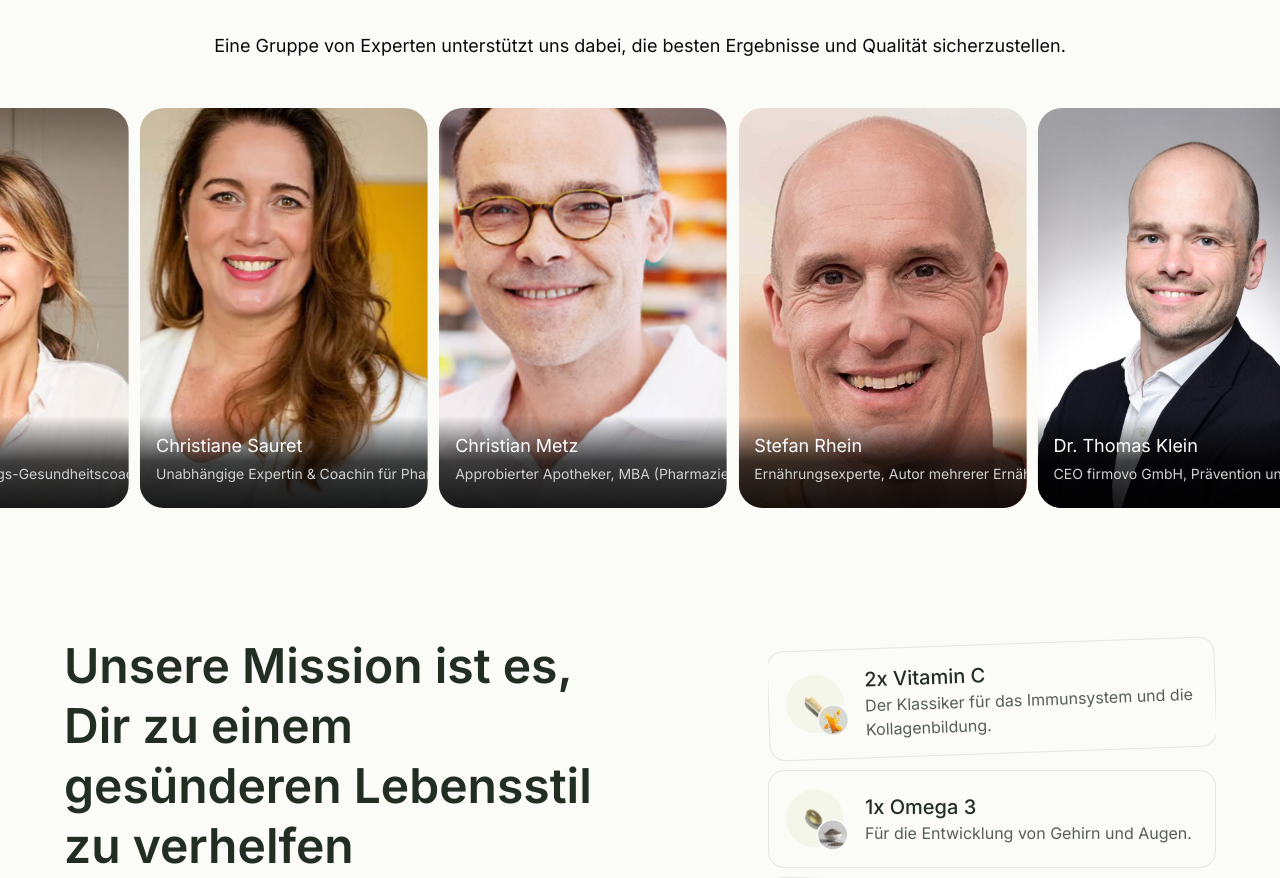
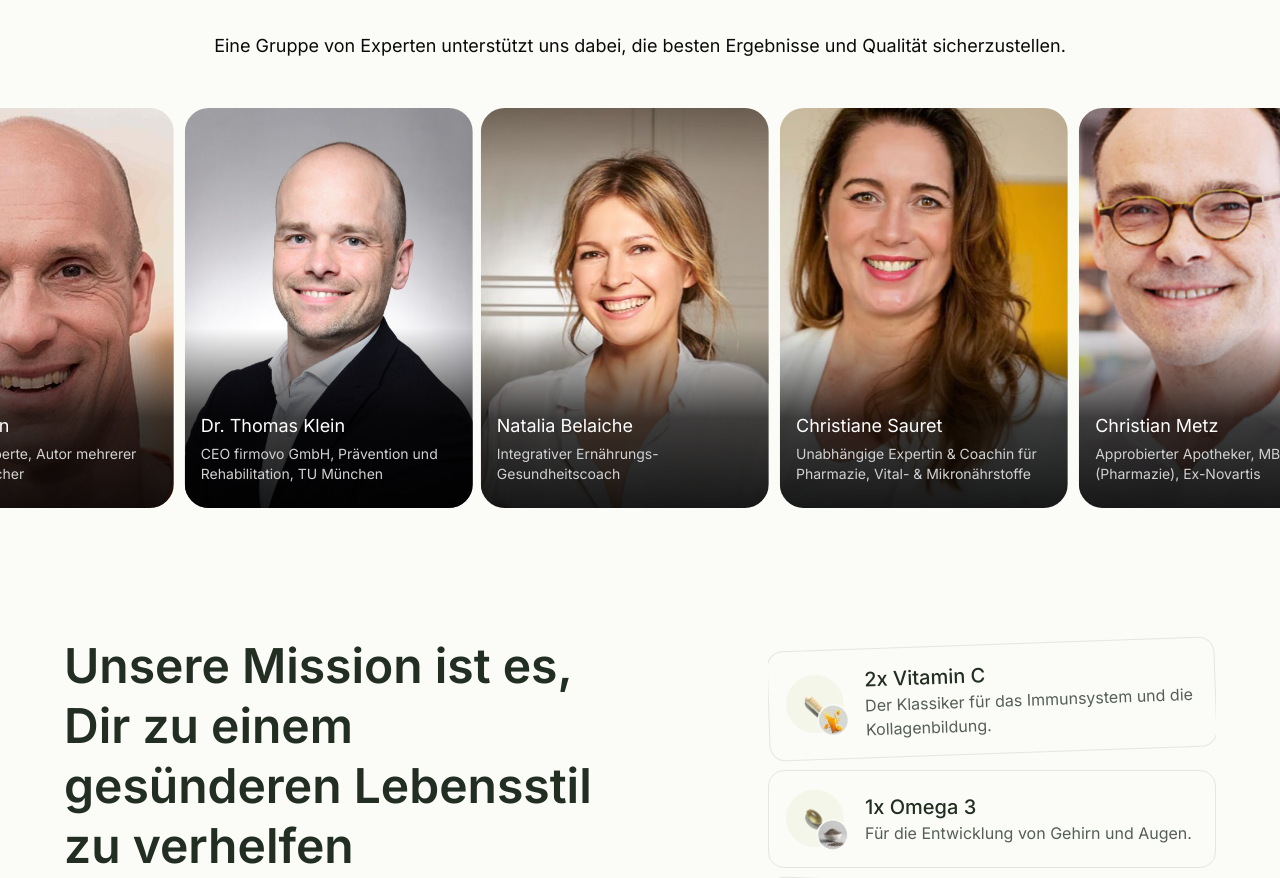
Before and after one commit to manueljenni/dunatura-headless, a Next.js app: page / in a window 1280 px wide. Shown: the part 3178-4056 px from the top of the page. Built offline with nearby package versions, Linux system fonts and the light colour scheme.

Commit message:
Fix experts

```diff
--- a/app/ui/views/landing/Experts.tsx
+++ b/app/ui/views/landing/Experts.tsx
@@ -52,26 +52,23 @@ function ExpertSlider() {
 
   return (
     <div
-      className="scroll-container no-scrollbar bg-lightBackground overflow-hidden w-full"
+      className="scroll-container no-scrollbar bg-[#FBFCF8] overflow-x-hidden whitespace-nowrap pb-20"
       ref={scrollContainerRef}>
-      <div className="scroll-content flex animate-scroll">
+      <div className="scroll-content flex gap-0.5 animate-scroll">
         {experts.map((expert, idx) => (
           <div
             key={idx}
-            className="scroll-item relative w-80 h-[400px] rounded-[24px] overflow-hidden flex-shrink-0 mx-1 pointer-events-none">
+            className="scroll-item relative w-72 rounded-[24px] overflow-hidden flex-shrink-0 mx-1 flex flex-col justify-end">
             <Image
               src={expert.imgSrc}
               alt={expert.name}
-              className="w-full h-full object-cover"
-              style={{
-                maxWidth: "100%",
-                height: "100%",
-                objectFit: "cover",
-              }}
+              className="w-full h-[400px] object-cover"
             />
-            <div className="absolute bottom-0 left-0 w-full p-4 bg-gradient-to-t from-[rgba(0,0,0,0.9)] via-[rgba(0,0,0,0.75)] to-transparent">
-              <p className="text-white text-lg mb-1">{expert.name}</p>
-              <p className="text-sm text-[#D1D1D1] mb-2">{expert.title}</p>
+            <div className="absolute bottom-0 left-0 w-full p-4 bg-gradient-to-t from-[rgba(0,0,0,0.9)] via-[rgba(0,0,0,0.75)] to-transparent flex flex-col justify-start h-[45%]">
+              <p className="text-white text-lg mb-1 mt-auto">{expert.name}</p>
+              <p className="text-sm whitespace-normal text-[#D1D1D1] mb-2">
+                {expert.title}
+              </p>
             </div>
           </div>
         ))}
```
